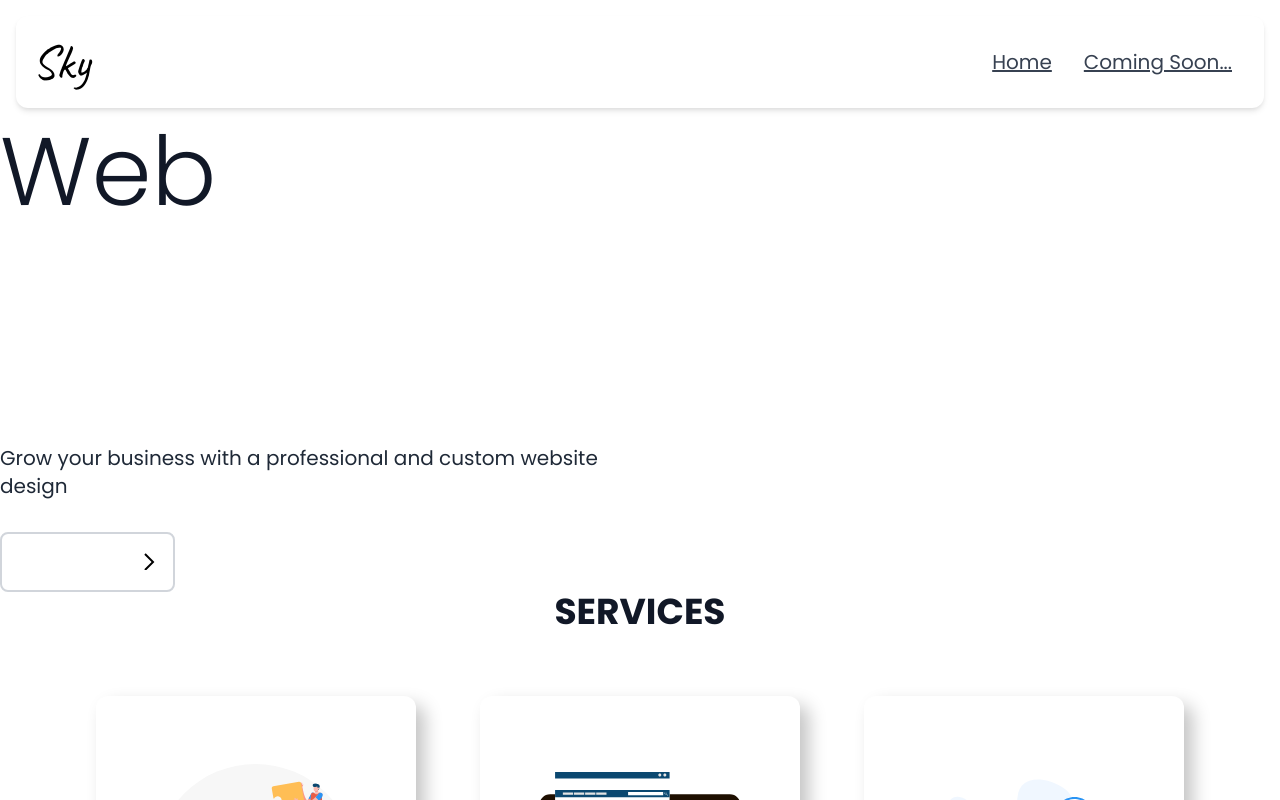
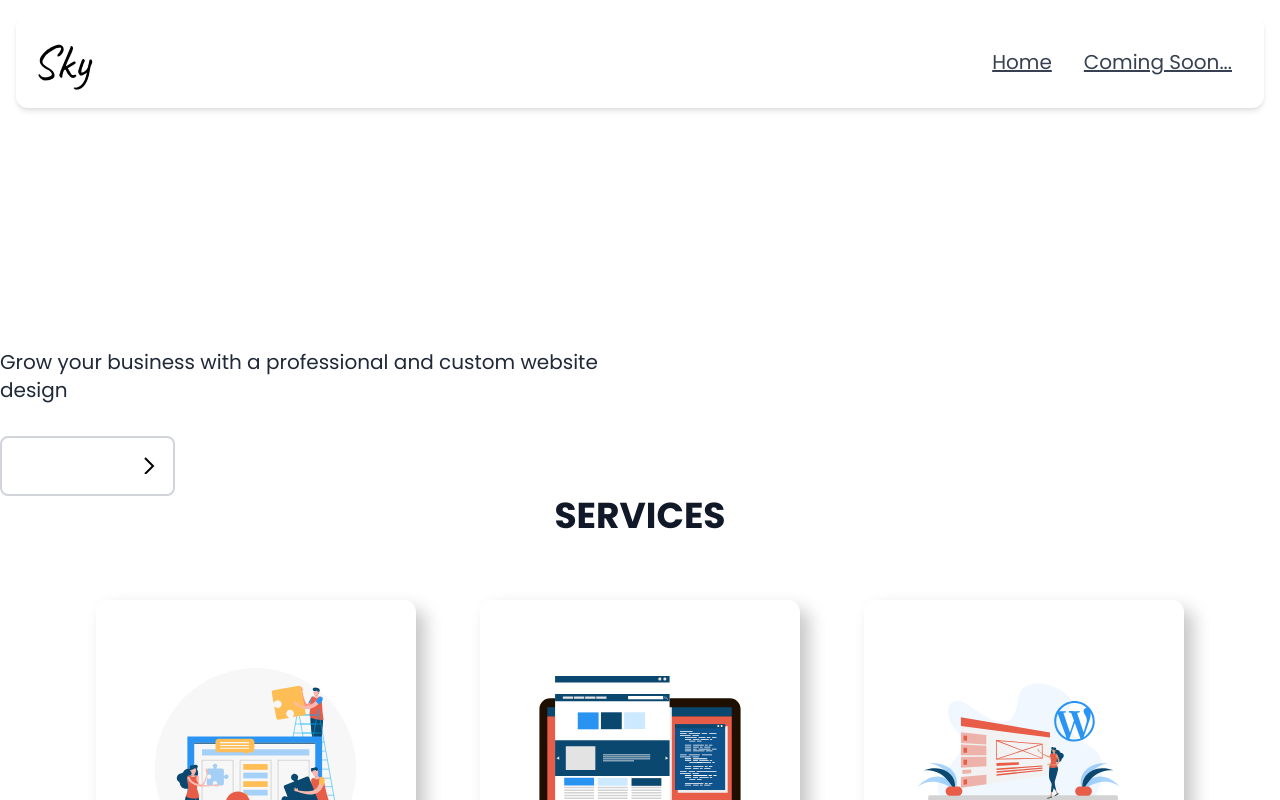
Before and after one commit to skystanoyevitch/sky-portfolio, a React (Create React App) app: page / in a window 1280 px wide. Shown: the top 800 px of the page. Built offline with nearby package versions, Linux system fonts and the light colour scheme.

Commit message:
updated title

```diff
--- a/src/Pages/Home/Components/Hero.jsx
+++ b/src/Pages/Home/Components/Hero.jsx
@@ -17,7 +17,7 @@ function Hero() {
 				<div className="container mx-auto flex flex-col lg:flex-row p-8 lg:p-0 lg:h-full">
 					<div className="flex flex-col flex-1 lg:justify-center">
 						<h1 className="text-6xl lg:text-8xl font-poppins font-light text-gray-900">
-							<span className="">Web</span> <span className="animate-text bg-clip-text text-transparent bg-gradient-to-r from-cyan-500 via-indigo-500 to-[#e75d48]">Designer | Developer</span>
+						 <span className="animate-text bg-clip-text text-transparent bg-gradient-to-r from-cyan-500 via-indigo-500 to-[#e75d48]">Web Design | Development</span>
 						</h1>
 						<p className="text-md py-4 lg:py-8 lg:text-xl font-poppins text-gray-800">
 							Grow your business with a professional and custom
```
